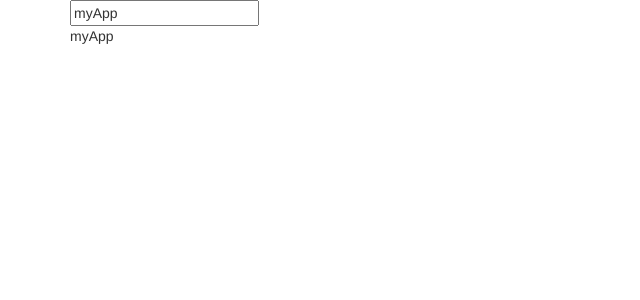
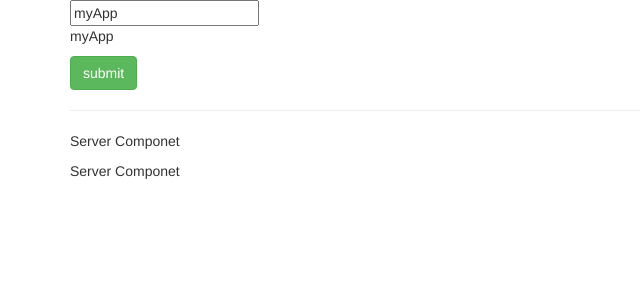
Before and after one commit to escaper495/myApp, an Angular app: page / in a window 1280 px wide. Shown: the top 300 px of the page, without its empty margins (0-640 px from the left). Built offline with nearby package versions, Linux system fonts and the light colour scheme.

Commit message:
server and servers created manually and using CLI

```diff
--- a/src/app/app.component.html
+++ b/src/app/app.component.html
@@ -1,4 +1,7 @@
 <div class="container">
   <input type="text" [(ngModel)] = "title" >
   <p> {{title}} </p>
+  <button class="btn btn-success">submit</button>
+  <hr>
+  <app-servers></app-servers>
 </div>
--- a/src/app/app.module.ts
+++ b/src/app/app.module.ts
@@ -3,10 +3,14 @@
 import { FormsModule } from "@angular/forms"
 
 import { AppComponent } from './app.component';
+import { ServerComponent } from './server/server.component';
+import { ServersComponent } from './servers/servers.component';
 
 @NgModule({
   declarations: [
-    AppComponent
+    AppComponent,
+    ServerComponent,
+    ServersComponent
   ],
   imports: [
     BrowserModule,
--- /dev/null
+++ b/src/app/server/server.component.html
@@ -0,0 +1 @@
+<p>Server Componet</p>
--- /dev/null
+++ b/src/app/server/server.component.ts
@@ -0,0 +1,10 @@
+import { Component } from "@angular/core";
+
+@Component({
+    selector : 'app-server',
+    templateUrl : './server.component.html'
+})
+
+export class ServerComponent {
+
+}
--- /dev/null
+++ b/src/app/servers/servers.component.html
@@ -0,0 +1,2 @@
+<app-server></app-server>
+<app-server></app-server>
--- /dev/null
+++ b/src/app/servers/servers.component.ts
@@ -0,0 +1,15 @@
+import { Component, OnInit } from '@angular/core';
+
+@Component({
+  selector: 'app-servers',
+  templateUrl: './servers.component.html',
+  styleUrls: ['./servers.component.css']
+})
+export class ServersComponent implements OnInit {
+
+  constructor() { }
+
+  ngOnInit() {
+  }
+
+}
```
Also changed, not shown: src/app/servers/servers.component.css (added).
